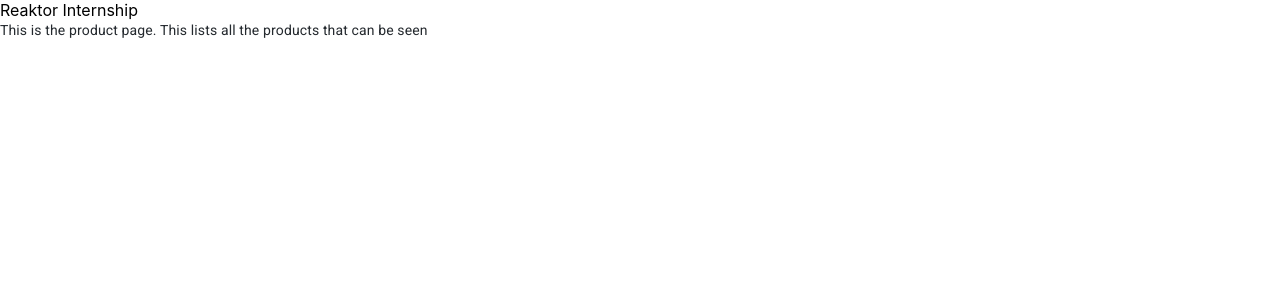
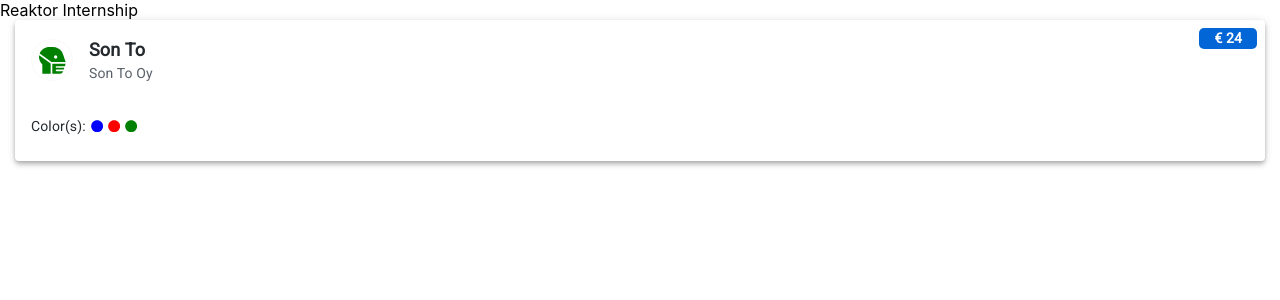
Before and after one commit to SonTrungTo/Reaktor_Internship, a React (Create React App) app: page / in a window 1280 px wide. Shown: the top 300 px of the page. Built offline with nearby package versions, Linux system fonts and the light colour scheme.

Commit message:
additional components done! We are now writing services

```diff
--- a/package.json
+++ b/package.json
@@ -3,6 +3,9 @@
   "version": "0.1.0",
   "private": true,
   "dependencies": {
+    "@fortawesome/fontawesome-svg-core": "^1.2.34",
+    "@fortawesome/free-solid-svg-icons": "^5.15.2",
+    "@fortawesome/react-fontawesome": "^0.1.14",
     "@material-ui/core": "^4.11.3",
     "@material-ui/icons": "^4.11.2",
     "@testing-library/jest-dom": "^5.11.4",
--- a/src/components/FacemasksList/index.tsx
+++ b/src/components/FacemasksList/index.tsx
@@ -1,14 +1,16 @@
 import React from "react";
 
-import Text from "../Text";
+//import Text from "../Text";
+import ProductItem from "../ProductItem";
 
 export const FacemasksList: React.FC = () => {
     return (
         <div id="text">
-            <Text>
-                This is the product page. This lists all the products
-                that can be seen
-            </Text>
+            <ProductItem type='facemasks' price={24}
+            id="1"
+            name="Son To"
+            color={['blue', 'red', 'green']}
+            manufacturer="Son To Oy" />
         </div>
     );
 };
--- /dev/null
+++ b/src/components/Icons/index.tsx
@@ -0,0 +1,23 @@
+import React from "react";
+import { FontAwesomeIcon } from "@fortawesome/react-fontawesome";
+import { faHeadSideMask,
+    faMitten, faHatWizard, faCircle } from "@fortawesome/free-solid-svg-icons";
+
+export const FacemaskIcon: React.FC<{ available: boolean }>
+= ({ available }) => available ?
+<FontAwesomeIcon icon={faHeadSideMask} color="green" size="lg" /> :
+<FontAwesomeIcon icon={faHeadSideMask} color="red" size="lg" />;
+
+export const BeanieIcon: React.FC<{ available: boolean }>
+= ({ available }) => available ?
+<FontAwesomeIcon icon={faHatWizard} color="green" size="lg" /> :
+<FontAwesomeIcon icon={faHatWizard} color="red" size="lg" />;
+
+export const GlovesIcon: React.FC<{ available: boolean }>
+= ({ available }) => available ?
+<FontAwesomeIcon icon={faMitten} color="green" size="lg" /> :
+<FontAwesomeIcon icon={faMitten} color="red" size="lg" />;
+
+export const CircleIcon: React.FC<{ color: string, style?: string }>
+= ({ color, style }) => <FontAwesomeIcon
+icon={faCircle} color={color} size="sm" className={style} />;
--- a/src/components/ProductItem/index.tsx
+++ b/src/components/ProductItem/index.tsx
@@ -3,24 +3,107 @@
 import Card from "@material-ui/core/Card";
 import CardContent from "@material-ui/core/CardContent";
 import CardHeader from "@material-ui/core/CardHeader";
+import Avatar from "@material-ui/core/Avatar";
 
 import theme from "../theme";
 import Text from "../Text";
 import { AllProducts } from "../../types";
+import { FacemaskIcon,
+    BeanieIcon, GlovesIcon, CircleIcon } from "../Icons";
+import { assertNever } from "../../utils";
 
 const useStyles = makeStyles(() => ({
-    container: {
-
+    card: {
+        marginBottom: 10,
+        marginLeft: 15,
+        marginRight: 15
+    },
+    priceText: {
+        backgroundColor: theme.colors.primary,
+        borderRadius: 5,
+        paddingLeft: 15,
+        paddingRight: 15
+    },
+    avatar: {
+        backgroundColor: theme.colors.textBar,
+        borderStyle: 'solid',
+        borderWidth: 1
+    },
+    labelText: {
+        marginRight: 5
+    },
+    colorDistance: {
+        marginLeft: 5
     }
 }));
 
 const ProductItem: React.FC<AllProducts>
-= ({ id, name, color, price, manufacturer, type }) => {
+= ({ name, color, price, manufacturer, type }) => {
     const styles = useStyles();
 
+    const renderIcon = (type: AllProducts["type"]) => {
+        switch (type) {
+            case 'facemasks':
+                return <FacemaskIcon available={true} />;
+
+            case 'beanies':
+                return <BeanieIcon available={true} />;
+
+            case 'gloves':
+                return <GlovesIcon available={true} />;
+
+            default:
+                return assertNever(type);
+        }
+    };
+
     return (
-        <Card>
-
+        <Card className={styles.card} elevation={4}>
+            <CardHeader
+            avatar={
+                <Avatar
+                aria-label="Type Icon"
+                className={styles.avatar} >
+                    { renderIcon(type) }
+                </Avatar>
+            }
+            action={
+                <Text
+                fontWeight="bold"
+                color="textBar"
+                style={ styles.priceText } >
+                    {
+                    <React.Fragment>
+                        <span>&euro; </span>
+                        { price }
+                    </React.Fragment>
+                    }
+                </Text>
+            }
+            title={
+                <Text
+                fontSize="subheading"
+                fontWeight="bold">
+                    { name }
+                </Text>
+            }
+            subheader={
+                <Text
+                color="textSecondary">
+                    { manufacturer }
+                </Text>
+            } />
+            <CardContent>
+                <Text
+                style={styles.labelText}>
+                    Color(s):
+                    <span>
+                        { color
+                        .map(col => <CircleIcon
+                        key={col} color={col} style={styles.colorDistance} /> ) }
+                    </span>
+                </Text>
+            </CardContent>
         </Card>
     );
 };
--- a/src/components/Text.tsx
+++ b/src/components/Text.tsx
@@ -28,8 +28,9 @@
     }
 }));
 
-const Text: React.FC<{ fontWeight?: string, color?: string, fontSize?: string }>
-= ({ fontWeight, color, fontSize, ...props }) => {
+const Text: React.FC<{ fontWeight?: string, color?: string, fontSize?: string,
+style?: string }>
+= ({ fontWeight, color, fontSize, style, ...props }) => {
     const styles = useStyles();
     const normalStyle = styles.text;
     const fontWeightBoldStyle =
@@ -42,11 +43,12 @@
         color === "textBar" ? styles.colorTextBar : "";
     const fontSizeSubheadingStyle =
         fontSize === "subheading" ? styles.fontSizeSubheading : "";
+    const extraStyles = style !== undefined ? style : "";
 
     return <Typography className={
         ` ${normalStyle} ${fontWeightBoldStyle} ` +
         ` ${colorPrimaryStyle} ${colorTextSecondaryStyle} ` +
-        ` ${colorTextBarStyle} ${fontSizeSubheadingStyle} `
+        ` ${colorTextBarStyle} ${fontSizeSubheadingStyle} ${extraStyles} `
     } {...props} />;
 };
 
--- /dev/null
+++ b/src/utils.ts
@@ -0,0 +1,3 @@
+export const assertNever = (value: never): never => {
+    throw new Error(`Unexpected value: ${JSON.stringify(value)}`);
+};
```
Also changed, not shown: 1 other file (tests, documents, lock files or other folders).
